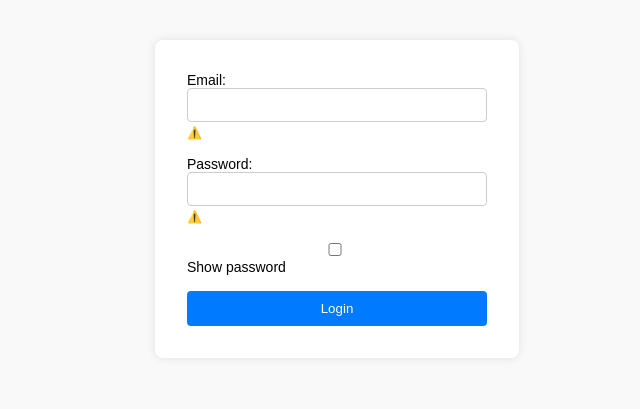
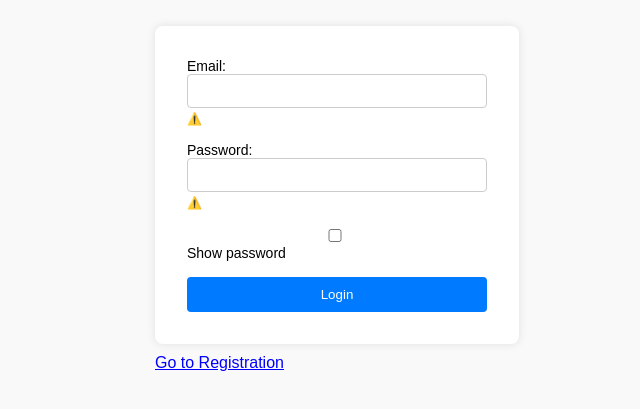
Before and after one commit to Anton-khm/eCommerce-Application, a website built with webpack: page src/index.html in a window 1280 px wide. Shown: the part 201-610 px from the top of the page, without its empty margins (303-943 px from the left). Built offline with nearby package versions, Linux system fonts and the light colour scheme.

Commit message:
feat: add registration btn

```diff
--- a/src/pages/login.ts
+++ b/src/pages/login.ts
@@ -24,8 +24,10 @@ export function renderLoginPage(root: HTMLElement) {
         <input type="checkbox" id="toggle-password" /> Show password
       </label>
 
-      <button type="submit">Login</button>
+      <button type="submit" class="login-btn">Login</button>
     </form>
+
+    <button id="to-registration" class="link-button">Go to Registration</button>
   `;
 
   const emailInput = document.getElementById('email') as HTMLInputElement;
@@ -33,6 +35,7 @@ export function renderLoginPage(root: HTMLElement) {
   const emailError = document.getElementById('email-error')!;
   const passwordError = document.getElementById('password-error')!;
   const togglePassword = document.getElementById('toggle-password') as HTMLInputElement;
+  const toRegistrationBtn = document.getElementById('to-registration')!;
 
   emailInput.addEventListener('input', () => {
     emailInput.classList.remove('invalid');
@@ -71,4 +74,8 @@ export function renderLoginPage(root: HTMLElement) {
       passwordError.textContent = passwordValid.error;
     }
   });
+
+  toRegistrationBtn.addEventListener('click', () => {
+    location.hash = '#/registration';
+  });
 }
--- a/src/styles.css
+++ b/src/styles.css
@@ -38,16 +38,17 @@ input[type="checkbox"] {
     margin-right: 0.5rem;
 }
 
-button {
+.login-btn {
     padding: 0.6rem;
     background-color: #007bff;
     color: white;
     border: none;
     border-radius: 4px;
     cursor: pointer;
+    transition: all .3s;
 }
 
-button:hover {
+.login-btn:hover {
     background-color: #0056b3;
 }
 
@@ -66,3 +67,19 @@ input.invalid {
     content: '⚠️ ';
     margin-right: 4px;
 }
+
+.link-button {
+    background: none;
+    border: none;
+    color: blue;
+    text-decoration: underline;
+    cursor: pointer;
+    padding: 0;
+    font-size: 1em;
+    margin-top: 10px;
+    transition: all .3s;
+}
+
+.link-button:hover {
+    text-decoration: none;
+}
```
Also changed, not shown: src/pages/registration.ts (added).
